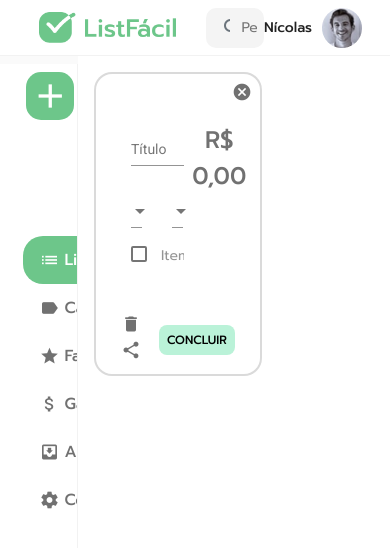
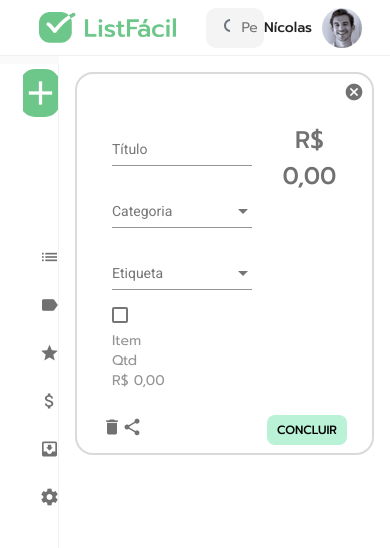
Before and after one commit to AyllaAzv/list-facil-web, an Angular app: page /home/lista in a window 390 px wide. Shown: the top 548 px of the page. Built offline with nearby package versions, Linux system fonts and the light colour scheme.

Commit message:
navegação menu e ajustes responsividade

```diff
--- a/src/app/components/template/nav/nav.component.css
+++ b/src/app/components/template/nav/nav.component.css
@@ -1,6 +1,35 @@
+@media (max-width: 575.98px) {
+    .sidenav {
+        width: 15%;
+    }
+}
+
+@media (min-width: 576px) and (max-width: 767.98px) {
+    .sidenav {
+        width: 25%;
+    }
+}
+
+@media (min-width: 768px) and (max-width: 991.98px) {
+    .sidenav {
+        width: 25%;
+    }
+}
+
+@media (min-width: 992px) and (max-width: 1199.98px) {
+    .sidenav {
+        width: 20%;
+    }
+}
+
+@media (min-width: 1200px) {
+    .sidenav {
+        width: 20%;
+    }
+}
+
 .sidenav {
     background-color: #fff;
-    width: 20%;
     padding-left: 6%;
 }
 
@@ -51,3 +80,13 @@
 .mat-drawer-side {
     border-right: 1px solid #F2F2F2;
 }
+
+.navigation {
+    background: #6DC68A;
+    border-radius: 20px 0px 0px 20px;
+    color: #fff !important;
+}
+
+.navigation:hover {
+    background: #717171;
+}
--- a/src/app/components/template/nav/nav.component.html
+++ b/src/app/components/template/nav/nav.component.html
@@ -11,38 +11,37 @@
         </div>
 
         <mat-nav-list class="nav-list">
-            <a mat-list-item routerLink="/home/listas"
-                style="background: #6DC68A; border-radius: 20px 0px 0px 20px; color: #fff;">
+            <a mat-list-item routerLink="/home/listas" [ngClass]="{'navigation': href == '/home/listas'}">
                 <i class="material-icons">
                     list
                 </i>
                 Listas
             </a>
-            <a mat-list-item routerLink="/home/categorias">
+            <a mat-list-item routerLink="/home/categorias" [ngClass]="{'navigation': href == '/home/categorias'}">
                 <i class="material-icons">
                     label
                 </i>
                 Categorias
             </a>
-            <a mat-list-item routerLink="/home/favoritos">
+            <a mat-list-item routerLink="/home/favoritos" [ngClass]="{'navigation': href == '/home/favoritos'}">
                 <i class="material-icons">
                     star
                 </i>
                 Favoritos
             </a>
-            <a mat-list-item routerLink="/home/gastos">
+            <a mat-list-item routerLink="/home/gastos" [ngClass]="{'navigation': href == '/home/gastos'}">
                 <i class="material-icons">
                     attach_money
                 </i>
                 Gastos
             </a>
-            <a mat-list-item routerLink="/home/arquivo">
+            <a mat-list-item routerLink="/home/arquivo" [ngClass]="{'navigation': href == '/home/arquivo'}">
                 <i class="material-icons">
                     move_to_inbox
                 </i>
                 Arquivo
             </a>
-            <a mat-list-item routerLink="/home/config">
+            <a mat-list-item routerLink="/home/config" [ngClass]="{'navigation': href == '/home/config'}">
                 <i class="material-icons">
                     settings
                 </i>
--- a/src/app/components/template/nav/nav.component.ts
+++ b/src/app/components/template/nav/nav.component.ts
@@ -1,3 +1,4 @@
+import { NavigationEnd, Router } from '@angular/router';
 import { Component, OnInit } from '@angular/core';
 
 @Component({
@@ -6,10 +7,16 @@ import { Component, OnInit } from '@angular/core';
   styleUrls: ['./nav.component.css']
 })
 export class NavComponent implements OnInit {
+  public href: string = "";
 
-  constructor() { }
+  constructor(private router: Router) {
+    router.events.subscribe((val: any) => {
+      this.href = val.url;
+    });
+   }
 
   ngOnInit(): void {
+    this.href = this.router.url;
   }
 
 }
--- a/src/app/views/lista/lista.component.css
+++ b/src/app/views/lista/lista.component.css
@@ -1,6 +1,35 @@
+@media (max-width: 575.98px) {
+    .box {
+        width: 100%;
+    }
+}
+
+@media (min-width: 576px) and (max-width: 767.98px) {
+    .box {
+        width: 100%;
+    }
+}
+
+@media (min-width: 768px) and (max-width: 991.98px) {
+    .box {
+        width: 100%;
+    }
+}
+
+@media (min-width: 992px) and (max-width: 1199.98px) {
+    .box {
+        width: 85%;
+    }
+}
+
+@media (min-width: 1200px) {
+    .box {
+        width: 75%;
+    }
+}
+
 .box {
     height: auto;
-    width: 60%;
     background: #FFFFFF;
     border: 2px solid rgba(149, 149, 149, 0.35);
     box-sizing: border-box;
@@ -76,3 +105,13 @@
     color: #717171;
     font-size: 20px;
 }
+
+/*COR DO MAT-FORMFIELD*/
+
+::ng-deep .mat-form-field-underline .mat-form-field-ripple {
+    background-color: #6DC68A !important;
+}
+
+.mat-form-field.mat-focused .mat-form-field-label  {
+    color: blue !important;
+  }
--- a/src/app/views/lista/lista.component.html
+++ b/src/app/views/lista/lista.component.html
@@ -1,6 +1,6 @@
 <div class="box">
     <div class="header">
-        <a>
+        <a routerLink="/home/listas">
             <i class="material-icons">
                 cancel
             </i>
@@ -14,7 +14,7 @@
             </mat-form-field>
 
             <div class="row">
-                <div class="col-6">
+                <div class="col-md-6 col-sm-12">
                     <mat-form-field>
                         <mat-label>Categoria</mat-label>
                         <mat-select>
@@ -26,7 +26,7 @@
                         </mat-select>
                     </mat-form-field>
                 </div>
-                <div class="col-6">
+                <div class="col-md-6 col-sm-12">
                     <mat-form-field>
                         <mat-label>Etiqueta</mat-label>
                         <mat-select>
@@ -41,33 +41,33 @@
             </div>
 
             <div class="row" *ngFor="let item of itens">
-                <div class="col-1">
+                <div class="col-md-1 col-sm-1">
                     <mat-checkbox [(ngModel)]="item.comprado"></mat-checkbox>
                 </div>
-                <div class="col">
+                <div class="col-md col-sm-4">
                     <input type="text" placeholder="Item" matInput [(ngModel)]="item.nome">
                 </div>
-                <div class="col-2">
+                <div class="col-md-2 col-sm-3">
                     <input type="text" placeholder="Qtd" matInput [(ngModel)]="item.quantidade">
                 </div>
-                <div class="col-2">
+                <div class="col-md-3 col-sm-4">
                     <input type="text" placeholder="Valor" matInput [(ngModel)]="item.preco">
                 </div>
             </div>
 
             <div class="row">
-                <div class="col-1">
+                <div class="col-md-1 col-sm-1">
                     <mat-checkbox [(ngModel)]="itemComprado"> </mat-checkbox>
                 </div>
-                <div class="col">
+                <div class="col-md-5 col-sm-4">
                     <input type="text" placeholder="Item" matInput (keypress)="adicionar($event)"
                         [(ngModel)]="itemNome">
                 </div>
-                <div class="col-2">
+                <div class="col-md-3 col-sm-3">
                     <input type="number" placeholder="Qtd" matInput (keypress)="adicionar($event)"
                         [(ngModel)]="itemQtd">
                 </div>
-                <div class="col-3">
+                <div class="col-md-3 col-sm-4">
                     <input type="text" placeholder="R$ 0,00" matInput (keypress)="adicionar($event)"
                         [(ngModel)]="itemValor">
                 </div>
--- a/src/app/views/listas/listas.component.css
+++ b/src/app/views/listas/listas.component.css
@@ -110,3 +110,13 @@
     align-items: center;
     justify-content: center;
 }
+
+/*COR DO CHECKBOX*/
+::ng-deep .mat-checkbox-checked .mat-checkbox-background,
+.mat-checkbox-indeterminate .mat-checkbox-background {
+  background-color:#6DC68A !important;
+}
+
+::ng-deep .mat-checkbox:not(.mat-checkbox-disabled) .mat-checkbox-ripple .mat-ripple-element {
+  background-color: #6DC68A !important;
+}
--- a/src/app/views/login/login.component.html
+++ b/src/app/views/login/login.component.html
@@ -28,7 +28,7 @@
 
             <div class="container-link">
                 <p class="text">Novo aqui?</p>
-                <a href="" class="link">Crie uma conta.</a>
+                <a routerLink="/cadastro" class="link">Crie uma conta.</a>
             </div>
 
             <br>
```
